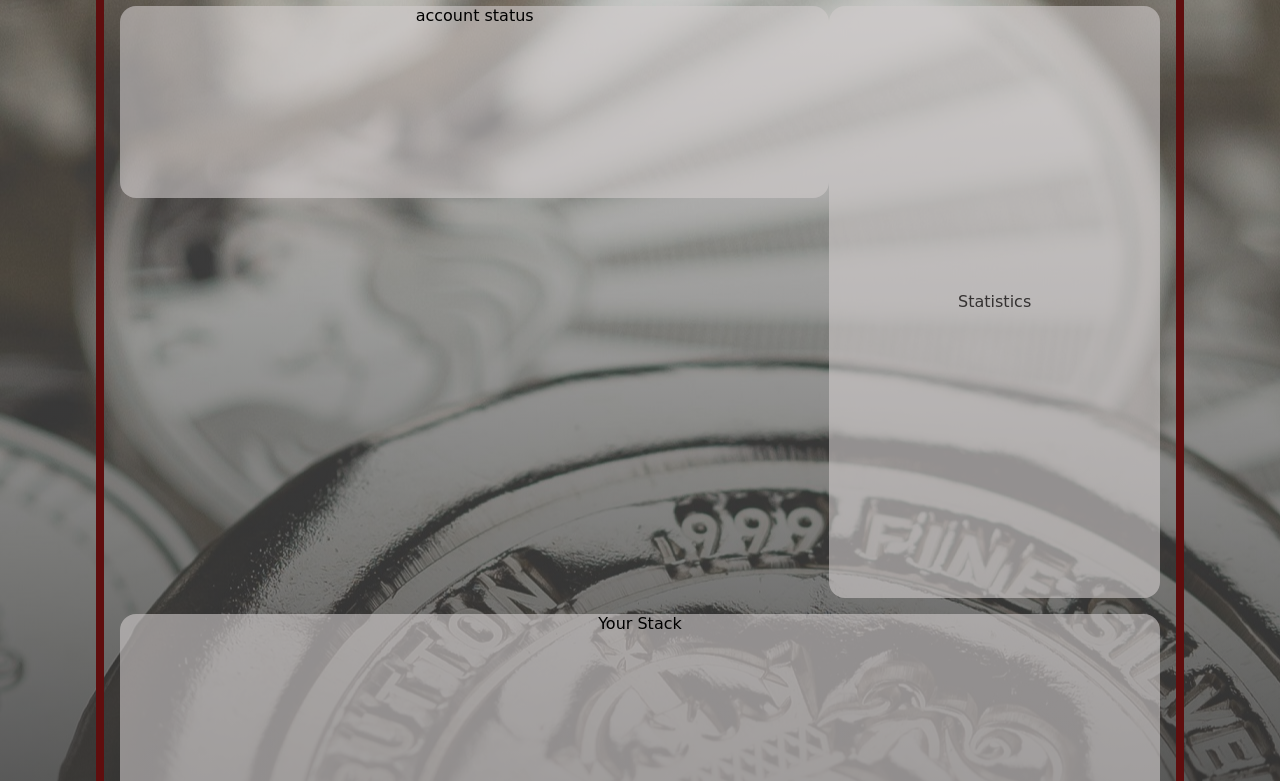
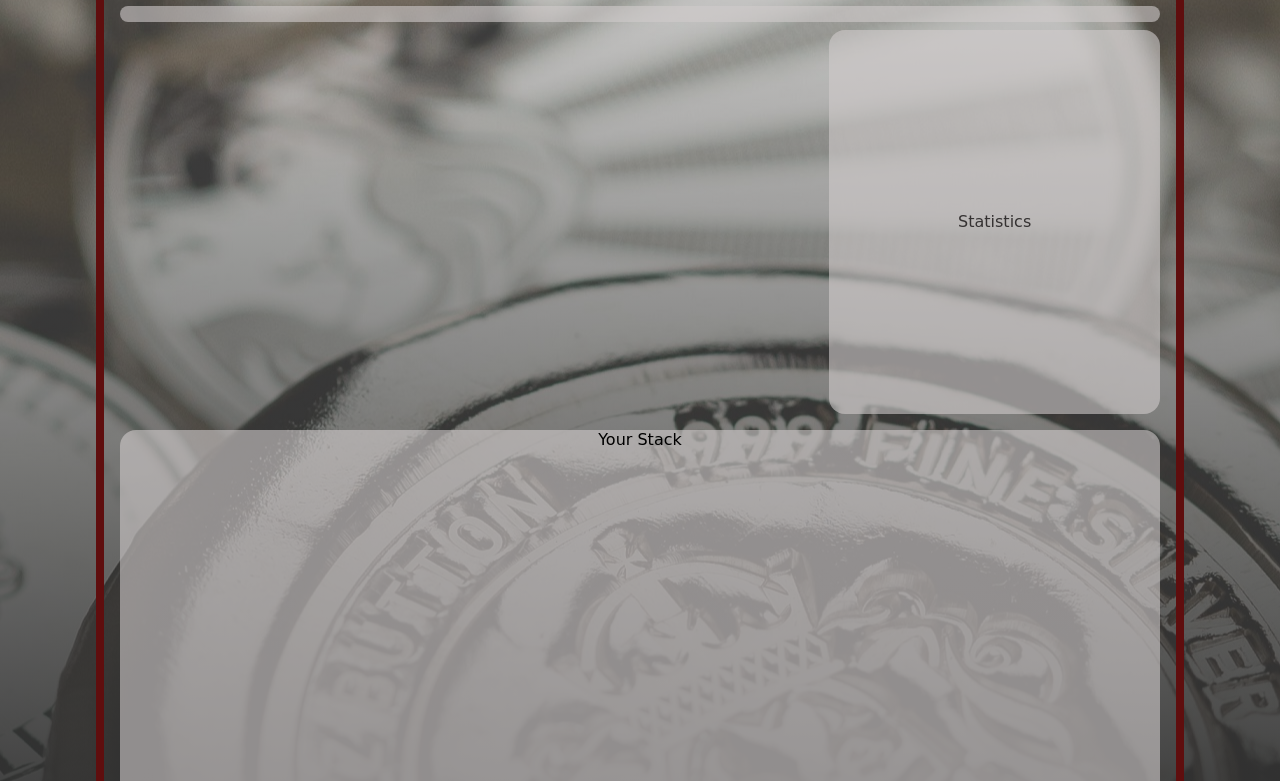
Before and after one commit to evariste1963/metal-tracker, a website built with Parcel: page index.html in a window 1280 px wide. Shown: the part 165-946 px from the top of the page. Built offline with nearby package versions, Linux system fonts and the light colour scheme.

Commit message:
slight adjustment to accstatus

```diff
--- a/index.html
+++ b/index.html
@@ -33,9 +33,8 @@
             <div class="spotTicker">Spot Price</div>
           </div>
         </div>
-
+        <div id="accStatus"></div>
         <div class="page">
-          <div id="accStatus">account status</div>
           <div class="chartArea">
             <div id="chart" class="chart1"></div>
           </div>
--- a/src/css/page.css
+++ b/src/css/page.css
@@ -23,6 +23,7 @@ body {
   top: 0;
   margin: 0;
   font-size: 100%;
+  font-family: var(--font-family);
 }
 
 .bg {
@@ -193,24 +194,29 @@ body {
   font-size: 1.5rem;
 }
 
+#accStatus {
+  display: flex;
+  background: var(--box-bg-color);
+  padding: 0.5rem;
+  margin: 0 1rem 0.5rem 1rem;
+  border-radius: 1rem 1rem 1rem 1rem;
+}
+
+#accBox {
+  display: flex;
+  flex-direction: row;
+  justify-content: space-between;
+  width: 100%;
+}
+
 .page {
   display: grid;
   grid-template-columns: repeat(6, 1fr);
-  grid-template-rows: 0.5fr 1fr 1fr;
+  grid-template-rows: repeat(2, 1fr);
   gap: 1rem;
   z-index: 0;
   font-family: var(--font-family);
   margin-bottom: 10px;
-}
-
-#accStatus{
-  grid-column: 1 / 5;
-  grid-row: 1;
-  border-radius: 1rem;
-  background: var(--box-bg-color);
-  width: 100%;
-  margin-left: 1rem;
-  margin-right: 1rem;
 }
 
 #chart {
@@ -220,7 +226,7 @@ body {
 .chartArea {
   padding: 0 0 0 1rem;
   grid-column: 1 / 5;
-  grid-row: 2 / 3;
+  grid-row: 1 / 2;
   width: 100%;
 }
 
@@ -234,7 +240,7 @@ body {
 
 .statTicker {
   grid-column: 5 / 7;
-  grid-row: 1 / 3;
+  grid-row: 1 / 2;
   display: flex;
   flex-direction: column;
   /*font-family: BlinkMacSystemFont, 'Segoe UI', Roboto, 'Helvetica Neue', Arial,
@@ -280,7 +286,7 @@ body {
 
 .userStack {
   grid-column: 1 /7;
-  grid-row: 3 / 4;
+  grid-row: 2 / 3;
   border-radius: 1rem;
   background: var(--box-bg-color);
   margin: 0 1rem;
--- a/src/js/views/accUpdateView.js
+++ b/src/js/views/accUpdateView.js
@@ -1,26 +1,22 @@
 import View from './view';
 
 class AccountUpdateView extends View {
-  _parentElement = document.querySelector('accStatus');
+  _parentElement = document.querySelector('#accStatus');
   _errorMessage = 'No account data found for your query! Please try again ;)';
   _message = '';
 
   _generateAccMarkup(result) {
     return `
        <div id='accBox'>
-        <H1 >account status</span><br>
-        <div id='accDetails'
           <p> Requests today: <span>${result.requests_today}</span></p>
           <p> Requests remaining this month: <span>${
             500 - result.requests_month
           }</span></p>
           <p> Requests last month: <span>${
             result.requests_last_month
-          }</span></p></p>
-        </div>
-      </div>
-      </H1>
-      `;
+          }</span></p>
+          </div>
+        `;
   }
 }
 
```
